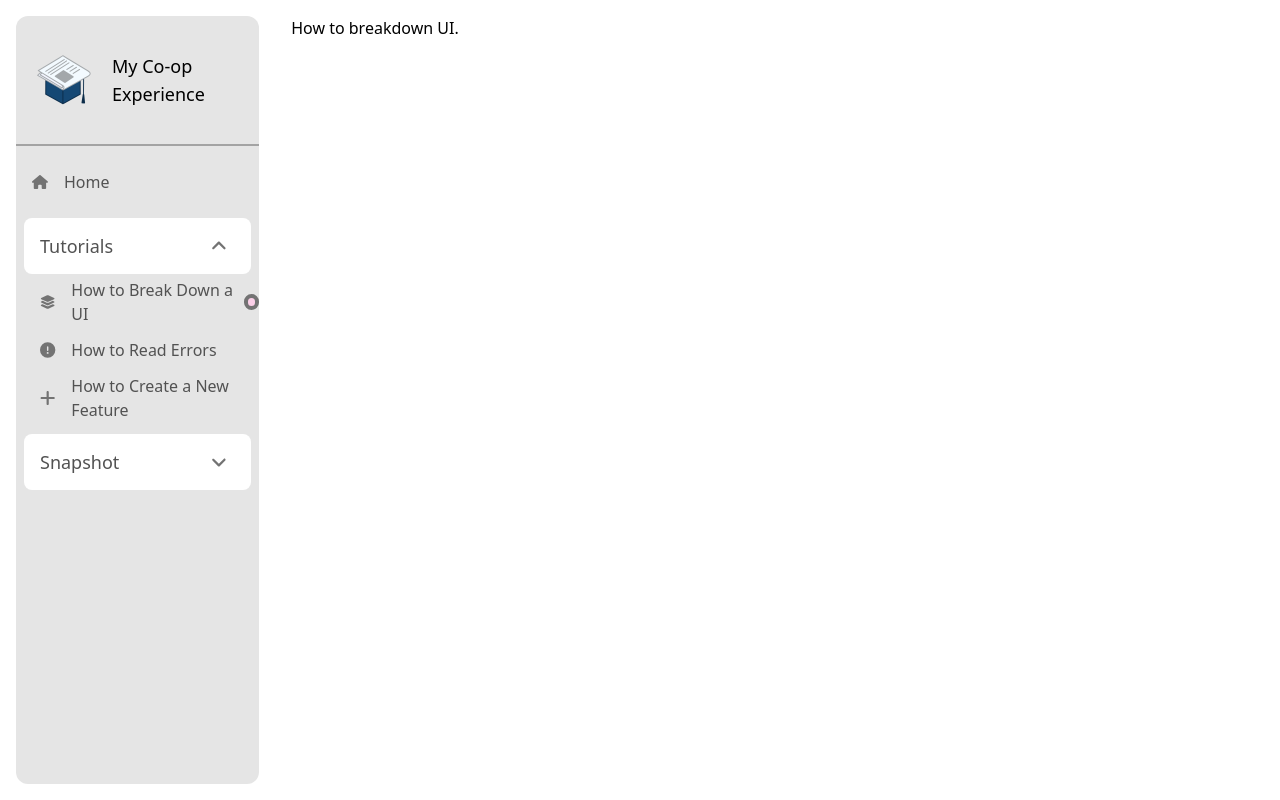
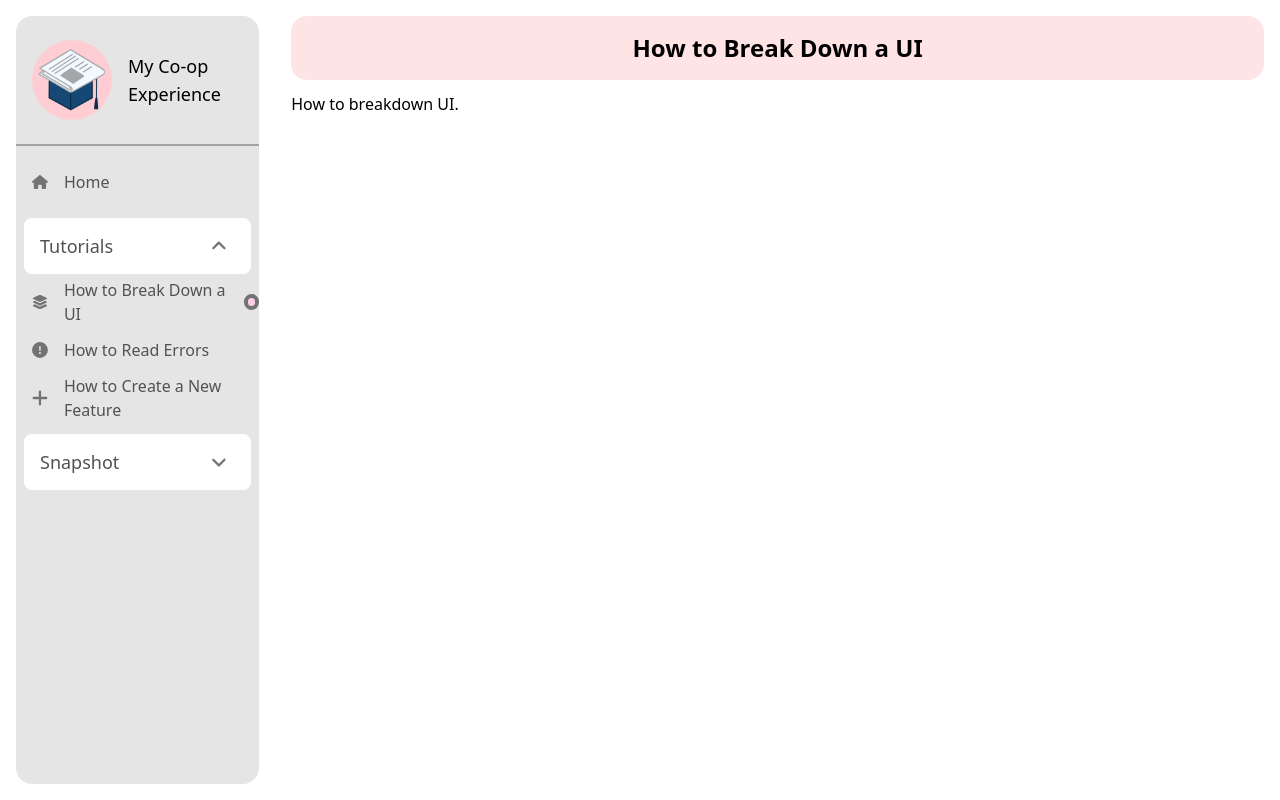
Before and after one commit to Previouslynamedjeff/digitera-coop-experience, a React (Vite) app: page /how-to-break-down-a-ui in a window 1280 px wide. Both pictures are taken after a click on the button "Tutorials". Built offline with nearby package versions, Linux system fonts and the light colour scheme.

Commit message:
style refactors + title

```diff
--- a/package.json
+++ b/package.json
@@ -14,6 +14,7 @@
     "@fortawesome/react-fontawesome": "^0.2.0",
     "react": "^18.2.0",
     "react-dom": "^18.2.0",
+    "react-helmet": "^6.1.0",
     "react-router-dom": "^6.6.0"
   },
   "devDependencies": {
--- a/src/components/SideMenu.jsx
+++ b/src/components/SideMenu.jsx
@@ -7,8 +7,8 @@ import { NavLink } from "react-router-dom";
 
 function Logo() {
     return (
-    <div className="m-4 mb-8 flex items-center h-16 select-none xl:justify-start justify-center">
-        <img className="rounded-full border-black border-1 h-full" src={logoIcon} alt="logo"/>
+    <div className="mx-4 mt-2 mb-6 flex items-center h-20 select-none xl:justify-start justify-center">
+        <img className="rounded-full border-black border-1 h-full bg-rose-200" src={logoIcon} alt="logo"/>
         <h1 className="ml-4 text-lg xl:block hidden">My Co-op Experience</h1>
     </div>
     );
@@ -21,7 +21,6 @@ function DrawerGroup({ groupItems, header }) {
         <DrawerItem href={item.href} text={item.text} icon={item.icon} key={item.key}/>
     );
 
-    const itemsWrapperClassList = "pl-2" + (!drawerOpen ? " hidden" : "");
     const arrowIcon = drawerOpen ? faAngleUp : faAngleDown;
 
     return (
@@ -30,7 +29,7 @@ function DrawerGroup({ groupItems, header }) {
             <h2>{header}</h2>
             <FontAwesomeIcon icon={arrowIcon} className="text-neutral-500"/>
         </button>
-        <div className={itemsWrapperClassList}>
+        <div className={(!drawerOpen ? " hidden" : "")}>
             {items}
         </div>
     </div>
@@ -69,7 +68,7 @@ function Drawer() {
 
 function SideMenu() {
     return (
-    <nav className="bg-neutral-200 rounded-xl h-full flex flex-col py-4">
+    <nav className="bg-neutral-200 rounded-2xl h-full flex flex-col py-4">
         <Logo />
         <div className="w-full bg-neutral-400 h-[2px]"></div>
         <Drawer />
--- /dev/null
+++ b/src/components/Title.jsx
@@ -0,0 +1,14 @@
+export function TitleCard(props) {
+    return (
+        <Title className="rounded-2xl p-4 text-center bg-rose-100 text-2xl">{props.children}</Title>
+    );
+}
+
+function Title(props) {
+    const classList = "font-semibold mb-3 " + (props.className ? props.className : "text-3xl mt-2");
+    return (
+        <h1 className={classList}>{props.children}</h1>
+    );
+}
+
+export default Title;
--- a/src/pages/Home.jsx
+++ b/src/pages/Home.jsx
@@ -1,8 +1,16 @@
+import { Helmet } from "react-helmet";
+import Title from "../components/Title";
+
 function Home() {
     return (
+    <>
+        <Helmet>
+            <title>Home</title>
+        </Helmet>
+        <Title>Home</Title>
         <div className="bg-neutral-100 rounded-lg h-full">
-            <h1>Home</h1>
         </div>
+    </>
     );
 }
 
--- a/src/pages/tutorials/HowToBreakdownUI.jsx
+++ b/src/pages/tutorials/HowToBreakdownUI.jsx
@@ -1,6 +1,13 @@
+import { Helmet } from "react-helmet";
+import { TitleCard } from "../../components/Title";
+
 function HowToBreakDownUI() {
     return (
         <>
+            <Helmet>
+                <title>How to Break Down a UI</title>
+            </Helmet>
+            <TitleCard>How to Break Down a UI</TitleCard>
             How to breakdown UI.
         </>
     );
```
Also changed, not shown: 1 other file (tests, documents, lock files or other folders).
